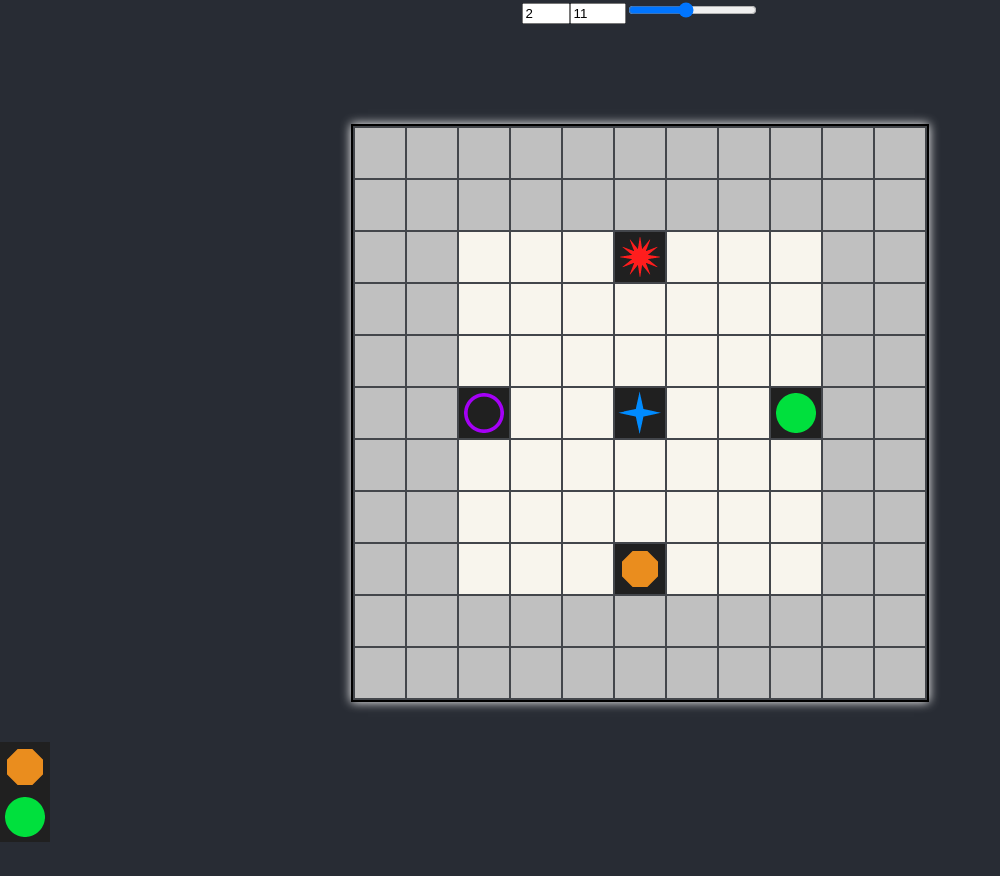
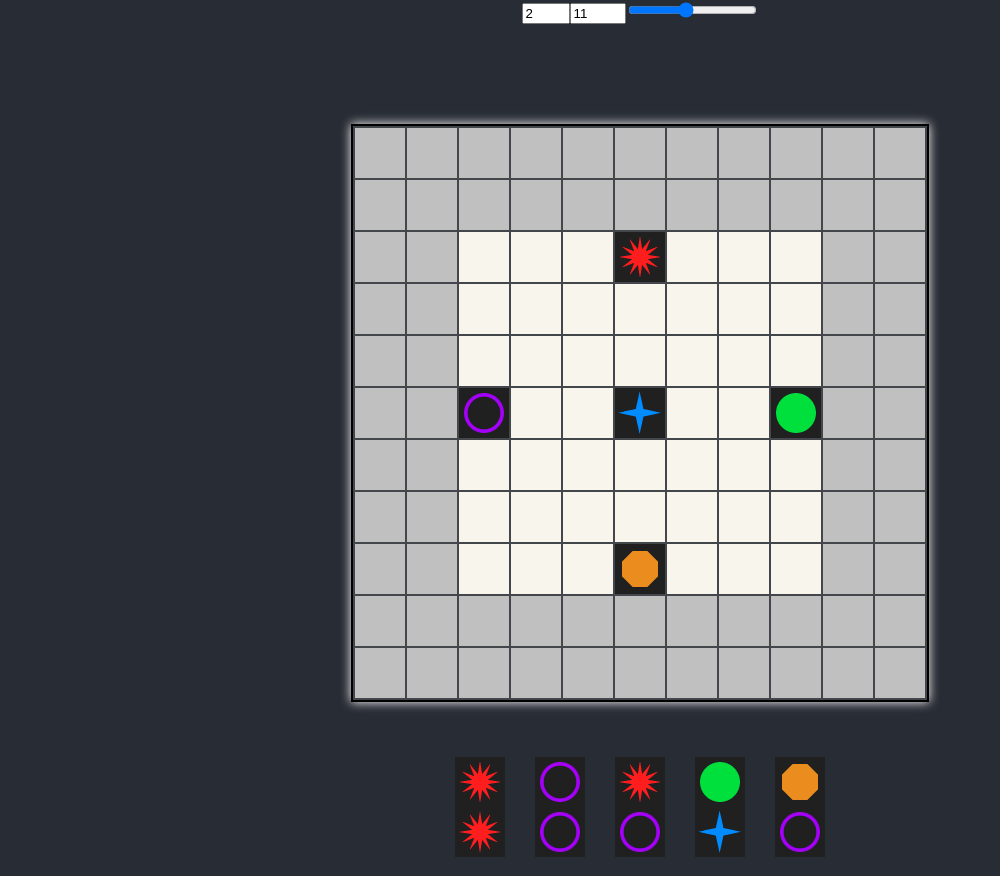
Before and after one commit to PatrykWasowski/Axio, a React (Create React App) app: page / in a window 1280 px wide. Shown: the whole page, without its empty margins (0-1000 px from the left). Before the commit the page ends 842 px from the top, so only its background shows below. Built offline with nearby package versions, Linux system fonts and the light colour scheme.

Commit message:
Add PlayerBoard class

```diff
--- a/src/App.js
+++ b/src/App.js
@@ -1,7 +1,7 @@
 import React from 'react';
 import './App.css';
 import Board from './Board/Board';
-import Brick from './Brick/Brick';
+import PlayerBoard from './PlayerBoard/PlayerBoard';
 
 class App extends React.Component {
   defaultSize = 50;
@@ -51,7 +51,7 @@ class App extends React.Component {
       <Board size={this.state.size} dimension={this.state.dimension} playersNumber={this.state.playersNumber} />
       <br />
       <br />
-      <Brick size={this.state.size} />
+      <PlayerBoard brickSize={this.state.size} />
     </div>
     )
   }
--- a/src/Board/Board.jsx
+++ b/src/Board/Board.jsx
@@ -1,6 +1,6 @@
 import React from 'react';
 import './Board.css';
-import Cell from '../Cell/Cell'
+import Cell from '../Cell/Cell';
 
 class Board extends React.Component {
     handleCellClick = (e) => {
@@ -18,13 +18,12 @@ class Board extends React.Component {
 
     populateTable = () => {
         let rows = [];
-        console.log(this.props)
         const cellSize = this.props.size;
         for (let i = 0; i < this.props.dimension; i++) {
             let cells = [];
             for (let j = 0; j < this.props.dimension; j++) {
                 const determineEnable = this.determineEnable(i, j, this.props.playersNumber);
-                cells.push(<Cell key={i + j} row={i} column={j} enabled={determineEnable} size={cellSize} />);
+                cells.push(<Cell key={i + j} row={i} column={j} enabled={determineEnable} size={cellSize} onClick={this.handleCellClick} />);
             }
             rows.push(<tr key={i}>{cells}</tr>)
         }
--- a/src/Brick/Brick.jsx
+++ b/src/Brick/Brick.jsx
@@ -5,8 +5,6 @@ class Brick extends React.Component{
     constructor(props) {
         super(props);
         this.state = {
-            firstCell: 2,
-            secondCell: 4,
             angle: 0
         }
     }
@@ -14,14 +12,26 @@ class Brick extends React.Component{
     basicStyle = {
         width: this.props.size + 'px',
         height: this.props.size + 'px',
+        margin: 0,
+        padding: 0,
         backgroundSize: 'contain'
     }
 
-    determineBrickStyle = (i) => {
+    determineHalfBrickStyle = (i) => {
         const url = Icons[i].url;
         return {
             ...this.basicStyle,
             backgroundImage: url
+        }
+    }
+
+    getWholeBrickStyle = () => {
+        return {
+            height: 2 * this.props.size + 'px',
+            width: this.props.size + 'px',
+            transform: `rotate(${this.state.angle}deg)`,
+            display: 'inline-block',
+            margin: '15px'
         }
     }
 
@@ -34,13 +44,9 @@ class Brick extends React.Component{
     }
 
     render() {
-        const usedStyle = this.determineBrickStyle(this.state.firstCell);
-        const usedStyle2 = this.determineBrickStyle(this.state.secondCell);
-        const brickStyle = {
-            height: 2 * this.props.size + 'px',
-            width: this.props.size + 'px',
-            transform: `rotate(${this.state.angle}deg)`
-        }
+        const usedStyle = this.determineHalfBrickStyle(this.props.firstCell);
+        const usedStyle2 = this.determineHalfBrickStyle(this.props.secondCell);
+        const brickStyle = this.getWholeBrickStyle();
         return (
             <div style={brickStyle} onClick={this.brickClickedHandler}>
                 <div style={usedStyle}></div>
--- a/src/Cell/Cell.jsx
+++ b/src/Cell/Cell.jsx
@@ -77,7 +77,7 @@ class Cell extends React.Component {
     render() {
         console.log(this.state);
         const usedCellStyle = this.determineStyle();
-        return (<td id={this.props.row + " " + this.props.column} key={this.props.row+this.props.column} style={usedCellStyle} onMouseUp={this.handleCellClick}></td>)
+        return (<td id={this.props.row + " " + this.props.column} key={this.props.row+this.props.column} style={usedCellStyle} onMouseUp={this.handleCellClick} onClick={this.props.onClick}></td>)
     }
 }
 
--- /dev/null
+++ b/src/PlayerBoard/PlayerBoard.jsx
@@ -0,0 +1,27 @@
+import React from 'react';
+import Brick from '../Brick/Brick';
+
+class PlayerBoard extends React.Component {
+    constructor(props) {
+        super(props);
+    }
+
+    playerBoardStyle = {
+        margin: '10px auto',
+        display: 'inline-block'
+    }
+
+    render() {
+        return (
+            <div>
+                <Brick size={this.props.brickSize} firstCell={Math.round(Math.random() * 4)} secondCell={Math.round(Math.random() * 4)} />
+                <Brick size={this.props.brickSize} firstCell={Math.round(Math.random() * 4)} secondCell={Math.round(Math.random() * 4)} />
+                <Brick size={this.props.brickSize} firstCell={Math.round(Math.random() * 4)} secondCell={Math.round(Math.random() * 4)} />
+                <Brick size={this.props.brickSize} firstCell={Math.round(Math.random() * 4)} secondCell={Math.round(Math.random() * 4)} />
+                <Brick size={this.props.brickSize} firstCell={Math.round(Math.random() * 4)} secondCell={Math.round(Math.random() * 4)} />
+            </div>
+        )
+    }
+}
+
+export default PlayerBoard;
```
Also changed, not shown: 1 other file (tests, documents, lock files or other folders).
